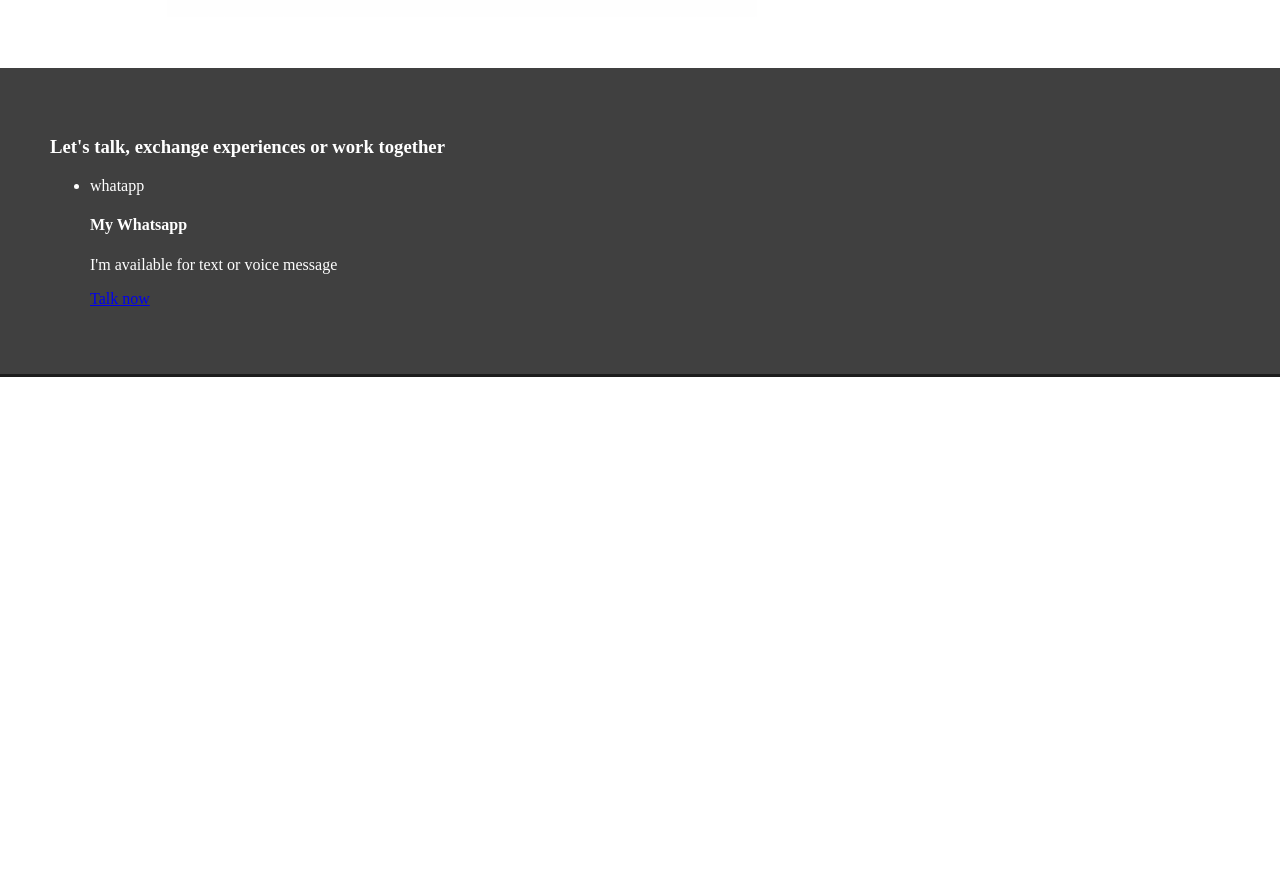
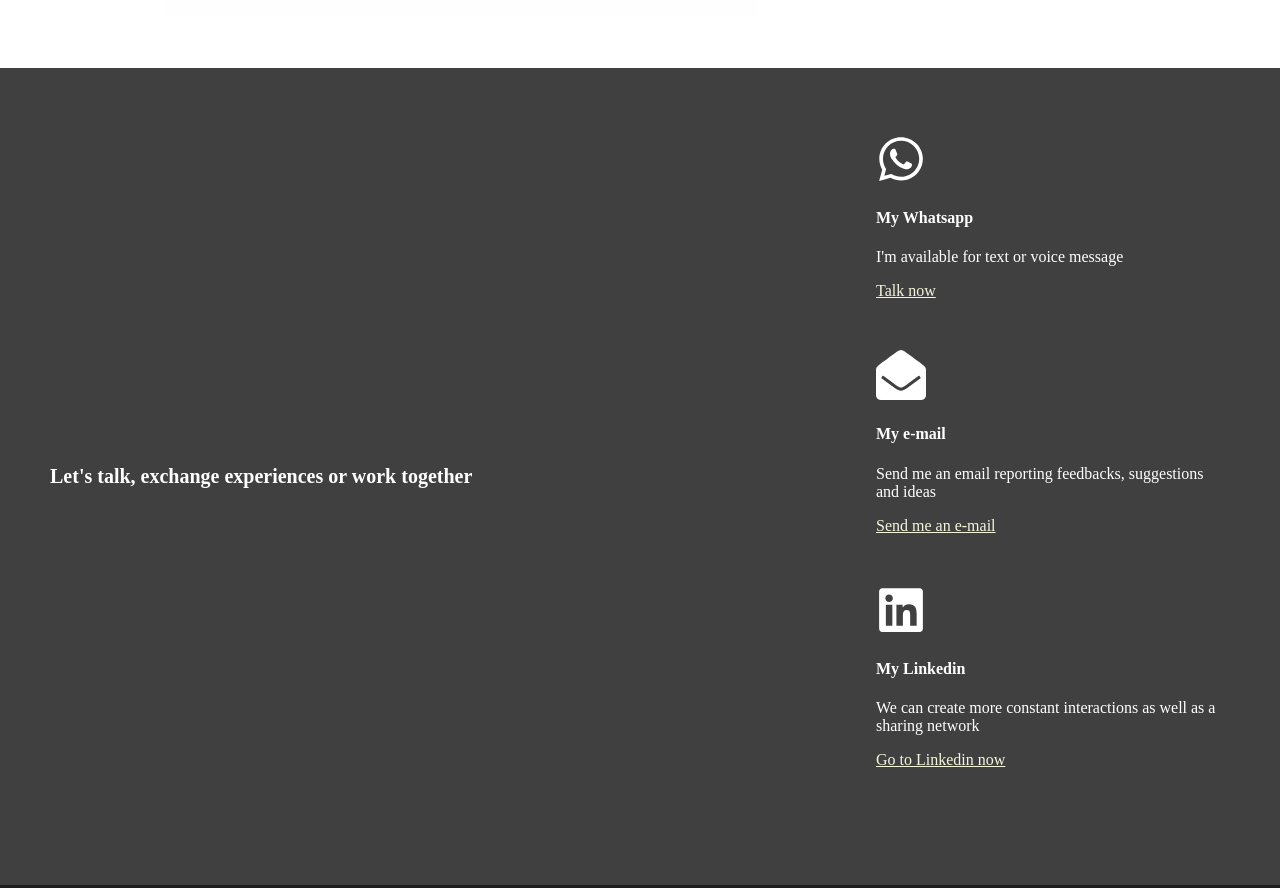
Before and after one commit to paulo-david/portfolio_, a React (Create React App) app: page / in a window 1280 px wide. Shown: the part 1863-2751 px from the top of the page. Before the commit the page ends 2240 px from the top, so only its background shows below. Built offline with nearby package versions, Linux system fonts and the light colour scheme.

Commit message:
:sparkles: add contact info'

```diff
--- a/src/components/Contact/index.tsx
+++ b/src/components/Contact/index.tsx
@@ -1,4 +1,5 @@
 import ContactWrapper from "./styles";
+import { FaWhatsapp, FaEnvelopeOpen, FaLinkedin } from "react-icons/fa";
 import { userData } from "../../utils/userData";
 
 const Contact = () => {
@@ -8,7 +9,7 @@ const Contact = () => {
 
       <ul id="contact_list">
         <li>
-          whatapp
+          <FaWhatsapp></FaWhatsapp>
           <div className="info">
             <h4>My Whatsapp</h4>
             <p>I'm available for text or voice message</p>
@@ -19,6 +20,27 @@ const Contact = () => {
             </a>
           </div>
         </li>
+
+        <li>
+          <FaEnvelopeOpen></FaEnvelopeOpen>
+          <div className="info">
+            <h4>My e-mail</h4>
+            <p>Send me an email reporting feedbacks, suggestions and ideas</p>
+            <a href={`mailto:${userData.emailUser}`}>Send me an e-mail</a>
+          </div>
+        </li>
+
+        <li>
+          <FaLinkedin></FaLinkedin>
+          <div className="info">
+            <h4>My Linkedin</h4>
+            <p>
+              We can create more constant interactions as well as a sharing
+              network
+            </p>
+            <a href={`https://www.linkedin.com/in/${userData.linkedinUser}`}>Go to Linkedin now</a>
+          </div>
+        </li>
       </ul>
     </ContactWrapper>
   );
--- a/src/components/Contact/styles.ts
+++ b/src/components/Contact/styles.ts
@@ -3,8 +3,33 @@ import styled from "styled-components";
 const Contact = styled.div`
   color: white;
   background-color: #404040;
+  border-bottom: 3px solid #1d1d1d;
 
-  border-bottom: 3px solid #1d1d1d;
+  display: flex;
+  justify-content: space-between;
+  align-items: center;
+
+  h3 {
+    font-size: 20px;
+  }
+
+  #contact_list {
+    width: 30%;
+    padding: 0;
+    li {
+      list-style: none;
+      margin-bottom: 50px;
+      svg {
+        width: 50px;
+        height: 50px;
+      }
+      .info {
+        a {
+          color: beige;
+        }
+      }
+    }
+  }
 `;
 
 export default Contact;
```
